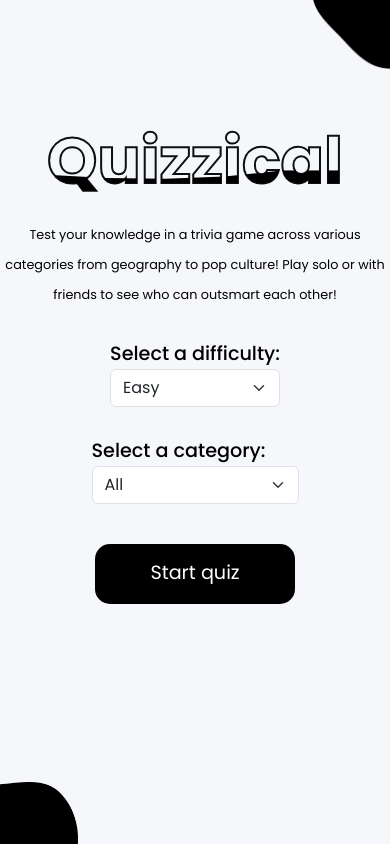
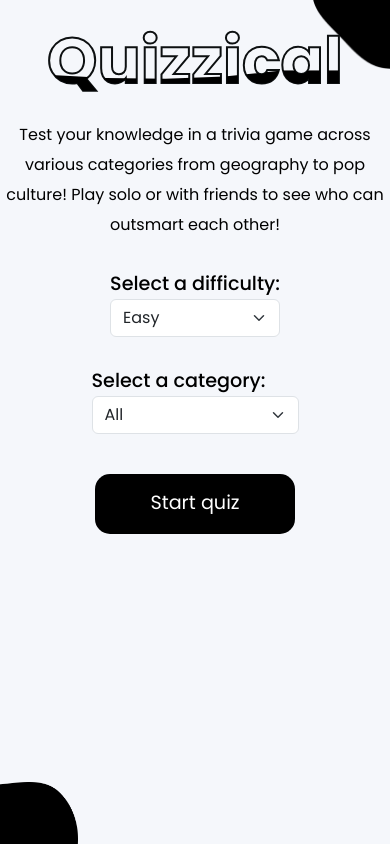
Before and after one commit to steph-xue/quizzical, a React (Vite) app: page / in a window 390 px wide. Built offline with nearby package versions, Linux system fonts and the light colour scheme.

Commit message:
fix sizing of cover page on mobile

```diff
--- a/src/style.css
+++ b/src/style.css
@@ -60,7 +60,7 @@ body {
 
 @media only screen and (max-width: 1000px) {
   .cover-page {
-    padding-top: 200px;
+    padding-top: 100px;
   }
 }
 
@@ -76,7 +76,7 @@ body {
 
 @media only screen and (max-width: 1000px) {
   .description {
-    font-size: 0.8rem;
+    font-size: 1rem;
   }
 }
 
```
